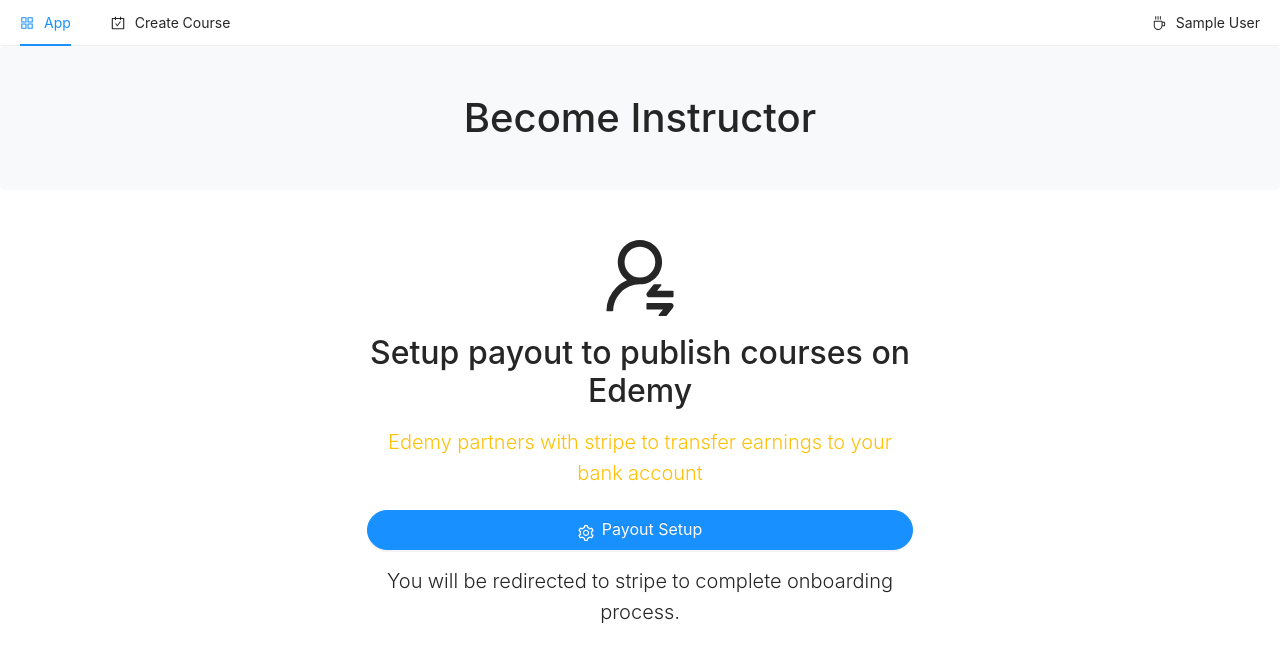
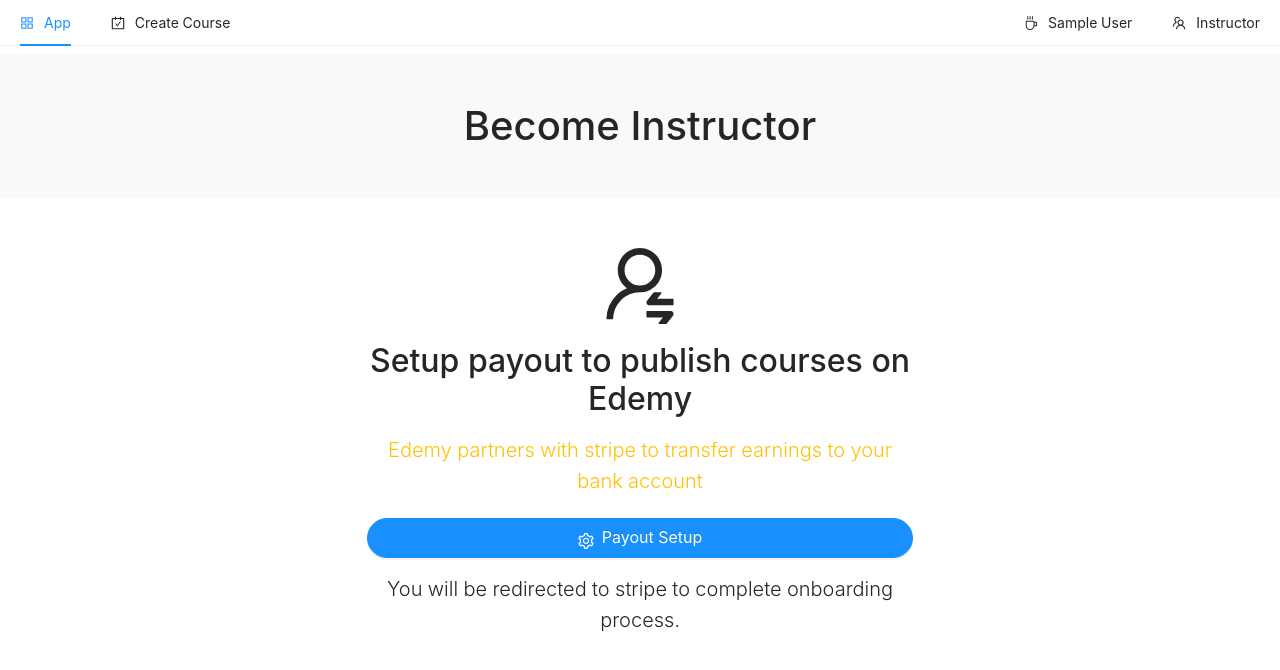
Before and after one commit to tsuki1646/EcommericalWeb, a Next.js app in the folder client/: page /user/become-instructor in a window 1280 px wide. Shown: the top 670 px of the page. Built offline with nearby package versions, Linux system fonts and the light colour scheme; no server answers; sample sign-in values are in the browser's storage.

Commit message:
Lesson 58: Active nav links
Lesson 58: Active nav links

```diff
--- a/client/components/TopNav.js
+++ b/client/components/TopNav.js
@@ -38,7 +38,7 @@
     };
 
   return (
-    <Menu mode="horizontal" selectedKeys={[current]}>
+    <Menu mode="horizontal" selectedKeys={[current]} className="mb-2">
       <Item
         key="/"
         onClick={(e) => setCurrent(e.key)}
@@ -49,6 +49,7 @@
         </Link>
       </Item>
 
+      {/* Because not use Stripe, so dont need to give special permission for Instructor */}
       {user && user.role && !user.role.includes("Instructor") ? (
         <Item
           key="/instructor/course/create"
@@ -115,6 +116,20 @@
         </SubMenu>
       )}
 
+      {/* Because not use Stripe, so dont need to give special permission for Instructor */}
+      {user && user.role && !user.role.includes("Instructor") && (
+        <Item
+          key="/instructor"
+          onClick={(e) => setCurrent(e.key)}
+          icon={<TeamOutlined />}
+          className="float-right"
+        >
+          <Link href="/instructor">
+            <a>Instructor</a>
+          </Link>
+        </Item>
+      )}
+
     </Menu>
   );
 };
--- a/client/components/nav/UserNav.js
+++ b/client/components/nav/UserNav.js
@@ -1,10 +1,19 @@
+import { useState, useEffect } from "react";
 import Link from 'next/link'
 
 const UserNav = () => {
+  const [current, setCurrent] = useState("");
+
+  useEffect(() => {
+    process.browser && setCurrent(window.location.pathname);
+  }, [process.browser && window.location.pathname]);
+
   return (
-    <div className="nav flex-column nav-pills mt-2">
+    <div className="nav flex-column nav-pills">
       <Link href="/user">
-        <a className="nav-link active">Dashboard</a>
+        <a className={`nav-link ${current === "/user" && "active"}`}>
+          Dashboard
+        </a>
       </Link>
     </div>
   );
--- a/client/pages/user/index.js
+++ b/client/pages/user/index.js
@@ -10,7 +10,7 @@
     return (
         <UserRoute>
             <h1 className="p-5 mb-4 bg-light rounded-3 text-center square">
-                <pre>User dashboard</pre>
+                User dashboard
             </h1>
         </UserRoute>
     )
```
